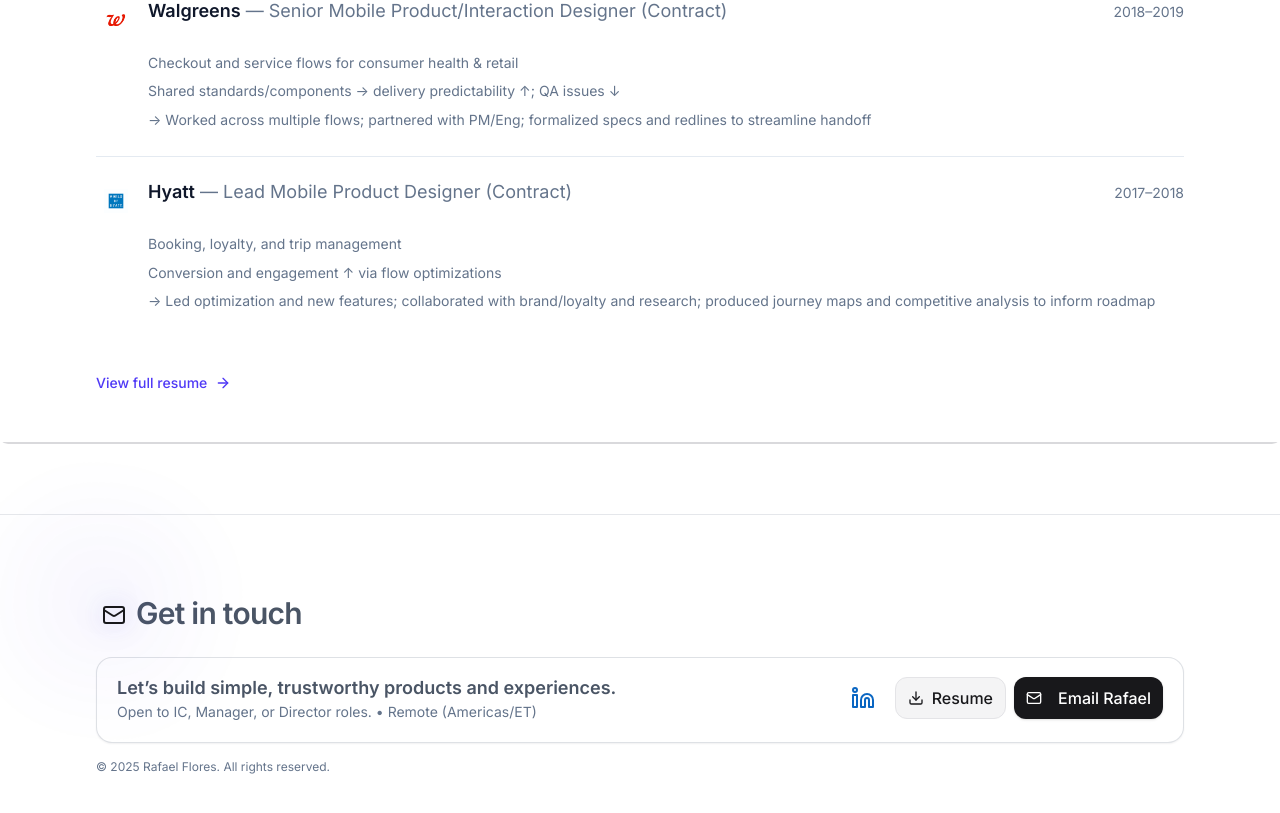
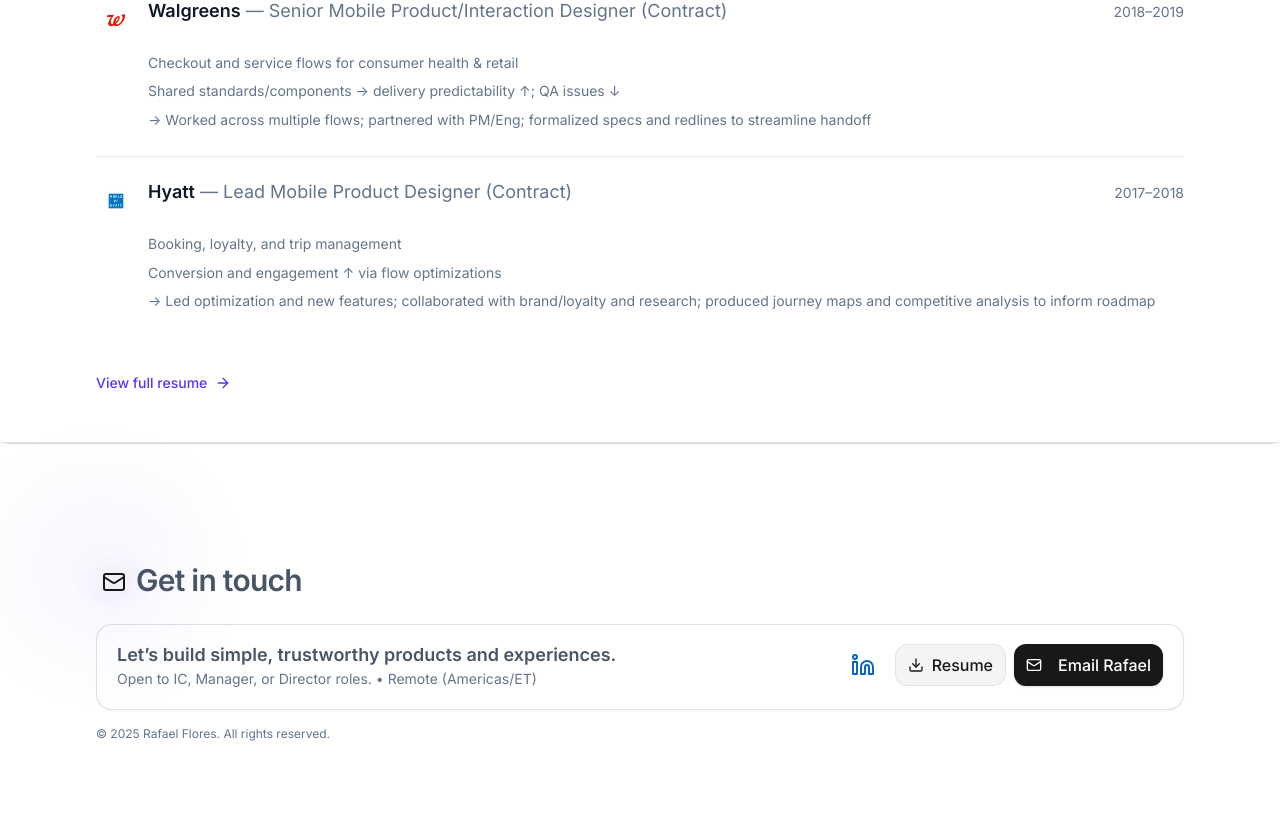
Before and after one commit to rflores-alight/Portfolio, a React (Vite) app: page / in a window 1280 px wide. Shown: the part 4404-5217 px from the top of the page. After the commit the page ends 5194 px from the top, so only its background shows below. Built offline with nearby package versions, Linux system fonts and the light colour scheme.

Commit message:
divider fix

```diff
--- a/src/App.jsx
+++ b/src/App.jsx
@@ -741,7 +741,8 @@
         <Section
           id="experience"
           title="Experience"
-          className="scroll-mt-21 md:scroll-mt-7"
+          className="scroll-mt-21 md:scroll-mt-7 !border-b-0"
+          hideDivider
           icon={<Glow><Briefcase className="h-6 w-6 text-zinc-900" aria-hidden="true" /></Glow> }>
           {/* Impact grid: logo · title · domain · one metric · dates */}
           <ul className="divide-y divide-[color:rgba(226,232,240,.9)] bg-background">
--- a/src/Layout.jsx
+++ b/src/Layout.jsx
@@ -260,12 +260,13 @@
 
 function SiteFooter() {
   return (
-    <footer className="rf-container py-10 text-sm text-gray-600">
+    <footer className="rf-container pt-10 text-sm text-gray-600 shadow-[inset_0_1px_0_rgba(226,232,240,0.8)]">
+
       {/* Contact / Footer */}
-      <Separator />
       <Section
         id="contact"
         title="Get in touch"
+        className="mt-8"
         icon={
           <Glow>
             <Mail className="h-6 w-6 text-zinc-900" aria-hidden="true" />
```
